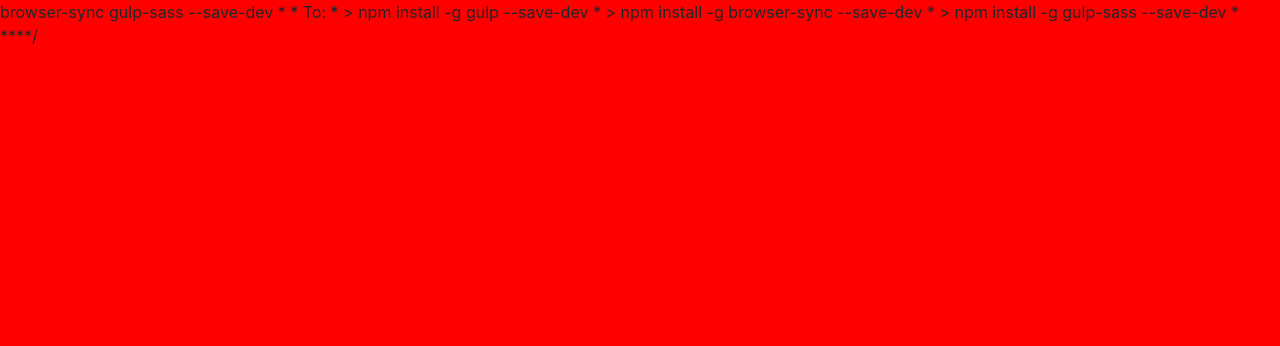
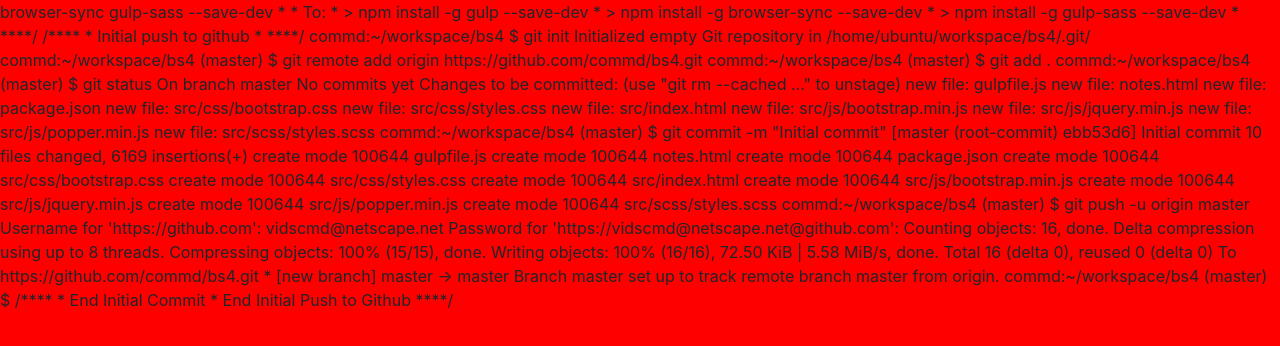
Before and after one commit to commd/bs4, a website: page notes.html in a window 1280 px wide. Shown: the part 152-498 px from the top of the page. Drawn offline with Linux system fonts and the light colour scheme.

Commit message:
Updated notes.html to show initial commit

```diff
--- a/notes.html
+++ b/notes.html
@@ -39,3 +39,66 @@
   * > npm install -g gulp-sass --save-dev
   *
   ****/
+
+
+
+
+
+  /****
+   * Initial push to github
+   *
+   ****/
+commd:~/workspace/bs4 $ git init
+Initialized empty Git repository in /home/ubuntu/workspace/bs4/.git/
+commd:~/workspace/bs4 (master) $ git remote add origin https://github.com/commd/bs4.git
+
+commd:~/workspace/bs4 (master) $ git add .
+commd:~/workspace/bs4 (master) $ git status
+On branch master
+
+No commits yet
+
+Changes to be committed:
+  (use "git rm --cached <file>..." to unstage)
+
+        new file:   gulpfile.js
+        new file:   notes.html
+        new file:   package.json
+        new file:   src/css/bootstrap.css
+        new file:   src/css/styles.css
+        new file:   src/index.html
+        new file:   src/js/bootstrap.min.js
+        new file:   src/js/jquery.min.js
+        new file:   src/js/popper.min.js
+        new file:   src/scss/styles.scss
+
+commd:~/workspace/bs4 (master) $ git commit -m "Initial commit"
+[master (root-commit) ebb53d6] Initial commit
+ 10 files changed, 6169 insertions(+)
+ create mode 100644 gulpfile.js
+ create mode 100644 notes.html
+ create mode 100644 package.json
+ create mode 100644 src/css/bootstrap.css
+ create mode 100644 src/css/styles.css
+ create mode 100644 src/index.html
+ create mode 100644 src/js/bootstrap.min.js
+ create mode 100644 src/js/jquery.min.js
+ create mode 100644 src/js/popper.min.js
+ create mode 100644 src/scss/styles.scss
+commd:~/workspace/bs4 (master) $ git push -u  origin master
+Username for 'https://github.com': vidscmd@netscape.net
+Password for 'https://vidscmd@netscape.net@github.com':
+Counting objects: 16, done.
+Delta compression using up to 8 threads.
+Compressing objects: 100% (15/15), done.
+Writing objects: 100% (16/16), 72.50 KiB | 5.58 MiB/s, done.
+Total 16 (delta 0), reused 0 (delta 0)
+To https://github.com/commd/bs4.git
+ * [new branch]      master -> master
+Branch master set up to track remote branch master from origin.
+commd:~/workspace/bs4 (master) $
+
+/****
+ * End Initial Commit
+ * End Initial Push to Github
+ ****/
```
